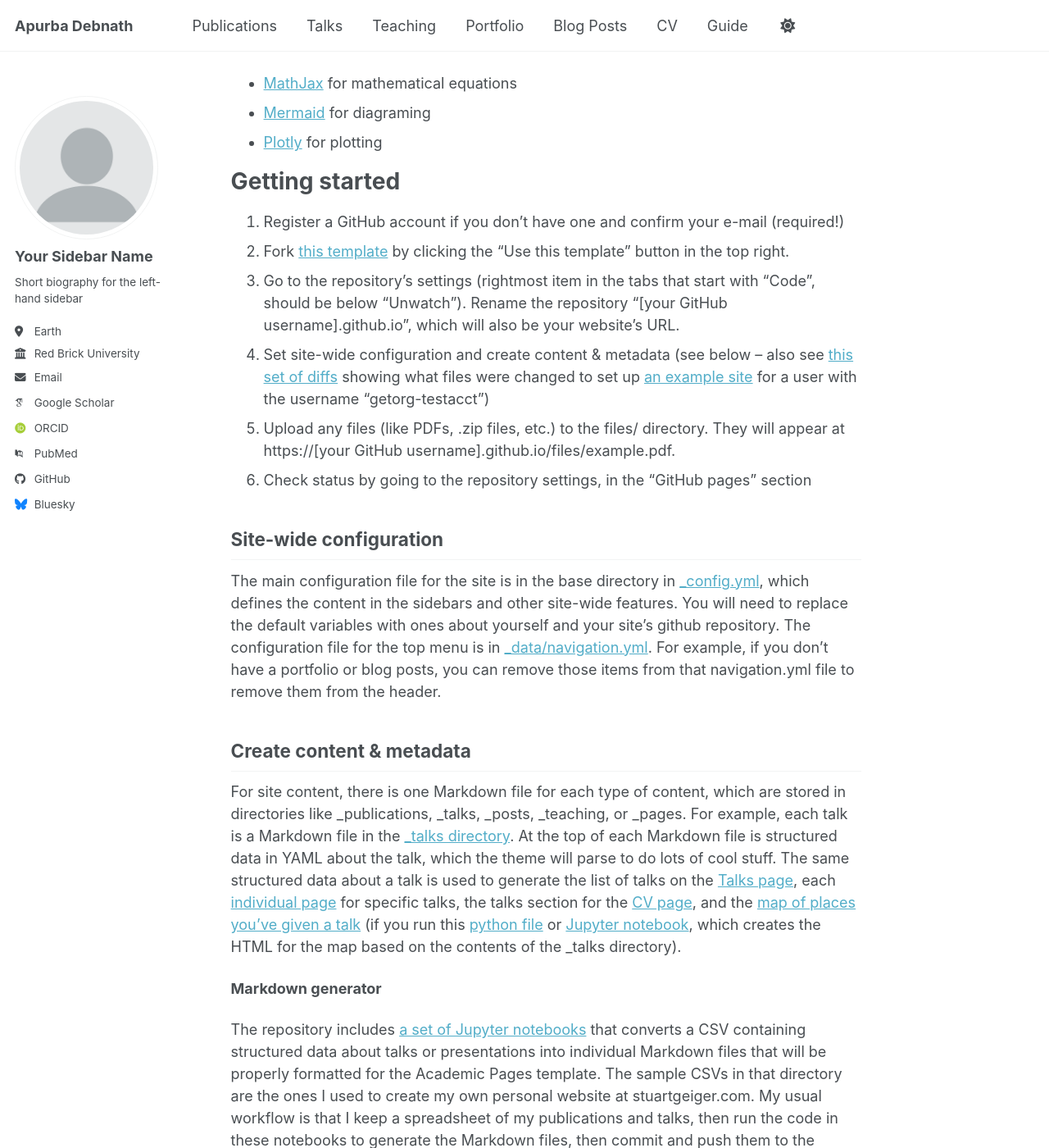
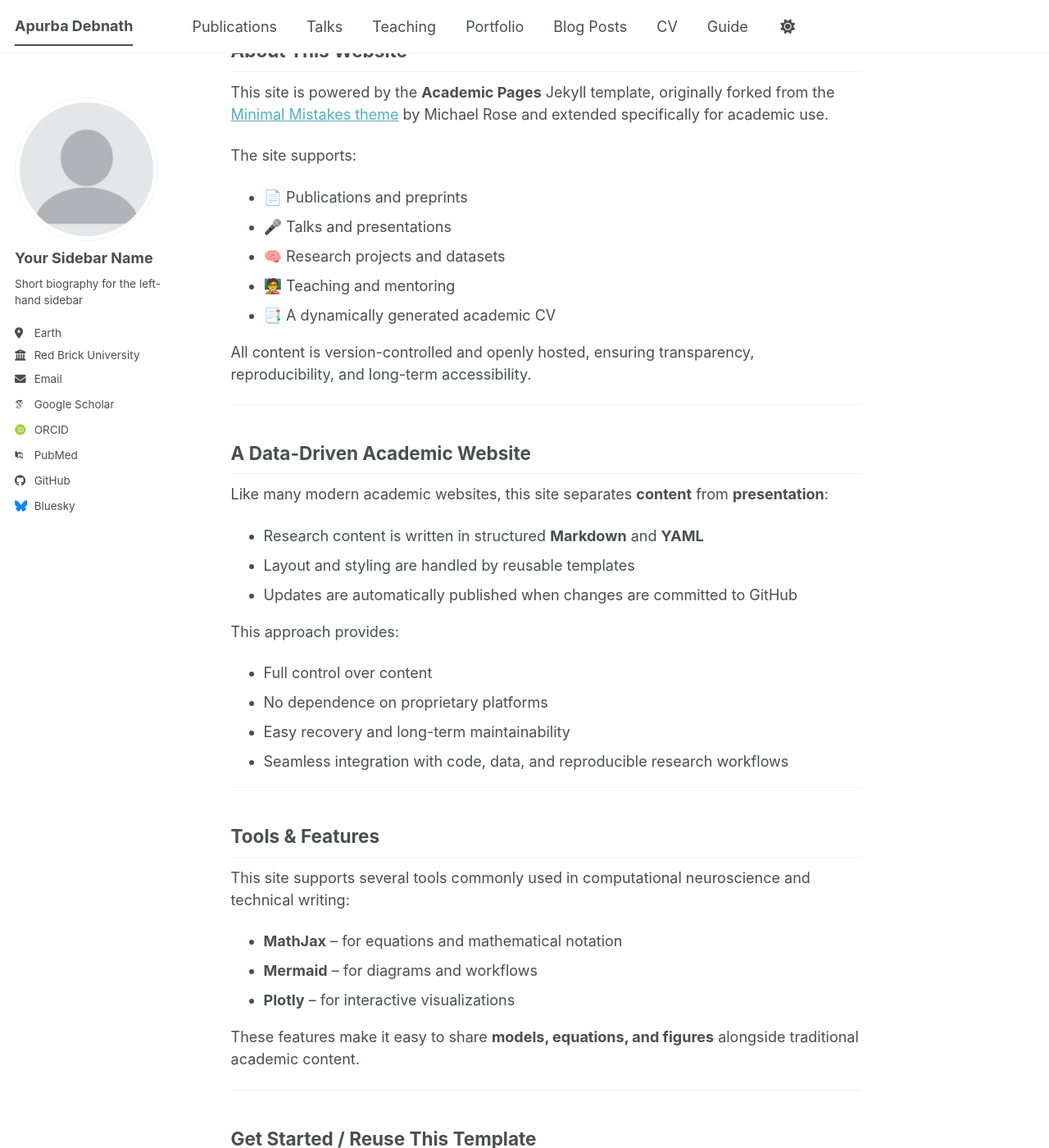
Before and after one commit to ApurbaApd/ApurbaApd.github.io, a Jekyll site: the page built from _pages/about.md, in a window 1280 px wide and 1400 px high, scrolled down 719 px. Shown: the whole window at 82% size. Built offline with Jekyll 4.4.1, drawn with Linux system fonts in a browser that asks for light colours; some web fonts are replaced; our own code applies the rules of GitHub Pages for plain Markdown files; a script bundle is joined from its source files by our own code; library files that are not in the unit come from our copies; some of the changed text lies outside the part shown.

Commit message:
Revise about page with updated content and features
Updated the about page with personal and research information, added site features, and improved structure.

```diff
--- a/_pages/about.md
+++ b/_pages/about.md
@@ -1,47 +1,86 @@
+---
+permalink: /
+title: "Apurba Debnath | Computational Neuroscience & EEG Research"
+author_profile: true
+redirect_from:
+  - /about/
+  - /about.html
+---
 
+Welcome! I am **Apurba Debnath**, a researcher working at the intersection of **computational neuroscience, EEG signal analysis, and machine learning**.
+My research focuses on understanding **neural population dynamics**, **oscillatory activity (ERD/ERS)**, and **motor imagery–related brain processes**, with applications to brain–computer interfaces and neurophysiological modeling.
 
-I am Apurba Debnath, an MS Graduate Student at (https://www.ucsf.edu) UC San Francisco.
+This website serves as a central hub for my **research outputs, publications, talks, teaching activities, and code projects**, and is built using the [Academic Pages](https://github.com/academicpages/academicpages.github.io) template, hosted for free on [GitHub Pages](https://pages.github.com).
 
-A data-driven personal website
-======
-Like many other Jekyll-based GitHub Pages templates, Academic Pages makes you separate the website's content from its form. The content & metadata of your website are in structured Markdown files, while various other files constitute the theme, specifying how to transform that content & metadata into HTML pages. You keep these various Markdown (.md), YAML (.yml), HTML, and CSS files in a public GitHub repository. Each time you commit and push an update to the repository, the [GitHub pages](https://pages.github.com/) service creates static HTML pages based on these files, which are hosted on GitHub's servers free of charge.
+---
 
-Many of the features of dynamic content management systems (like Wordpress) can be achieved in this fashion, using a fraction of the computational resources and with far less vulnerability to hacking and DDoSing. You can also modify the theme to your heart's content without touching the content of your site. If you get to a point where you've broken something in Jekyll/HTML/CSS beyond repair, your Markdown files describing your talks, publications, etc. are safe. You can rollback the changes or even delete the repository and start over - just be sure to save the Markdown files! You can also write scripts that process the structured data on the site, such as [this one](https://github.com/academicpages/academicpages.github.io/blob/master/talkmap.ipynb) that analyzes metadata in pages about talks to display [a map of every location you've given a talk](https://academicpages.github.io/talkmap.html).
+## Research Interests
+- EEG-based motor imagery and resting-state analysis
+- Neural oscillations (alpha/beta ERD–ERS mechanisms)
+- Computational and biophysical modeling of cortical dynamics
+- Machine learning and statistical modeling for neural data
+- Within-subject and cross-session variability in brain signals
 
-For those users that need more advanced functionality, the template also supports the following popular tools:
-- [MathJax](https://www.mathjax.org/) for mathematical equations
-- [Mermaid](https://mermaid.js.org/) for diagraming
-- [Plotly](https://plotly.com/javascript/) for plotting
+---
 
-Getting started
-======
-1. Register a GitHub account if you don't have one and confirm your e-mail (required!)
-1. Fork [this template](https://github.com/academicpages/academicpages.github.io) by clicking the "Use this template" button in the top right.
-1. Go to the repository's settings (rightmost item in the tabs that start with "Code", should be below "Unwatch"). Rename the repository "[your GitHub username].github.io", which will also be your website's URL.
-1. Set site-wide configuration and create content & metadata (see below -- also see [this set of diffs](https://archive.is/3TPas) showing what files were changed to set up [an example site](https://getorg-testacct.github.io) for a user with the username "getorg-testacct")
-1. Upload any files (like PDFs, .zip files, etc.) to the files/ directory. They will appear at https://[your GitHub username].github.io/files/example.pdf.
-1. Check status by going to the repository settings, in the "GitHub pages" section
+## About This Website
+This site is powered by the **Academic Pages** Jekyll template, originally forked from the
+[Minimal Mistakes theme](https://mmistakes.github.io/minimal-mistakes/) by Michael Rose and extended specifically for academic use.
 
-Site-wide configuration
-------
-The main configuration file for the site is in the base directory in [_config.yml](https://github.com/academicpages/academicpages.github.io/blob/master/_config.yml), which defines the content in the sidebars and other site-wide features. You will need to replace the default variables with ones about yourself and your site's github repository. The configuration file for the top menu is in [_data/navigation.yml](https://github.com/academicpages/academicpages.github.io/blob/master/_data/navigation.yml). For example, if you don't have a portfolio or blog posts, you can remove those items from that navigation.yml file to remove them from the header.
+The site supports:
+- 📄 Publications and preprints
+- 🎤 Talks and presentations
+- 🧠 Research projects and datasets
+- 🧑‍🏫 Teaching and mentoring
+- 📑 A dynamically generated academic CV
 
-Create content & metadata
-------
-For site content, there is one Markdown file for each type of content, which are stored in directories like _publications, _talks, _posts, _teaching, or _pages. For example, each talk is a Markdown file in the [_talks directory](https://github.com/academicpages/academicpages.github.io/tree/master/_talks). At the top of each Markdown file is structured data in YAML about the talk, which the theme will parse to do lots of cool stuff. The same structured data about a talk is used to generate the list of talks on the [Talks page](https://academicpages.github.io/talks), each [individual page](https://academicpages.github.io/talks/2012-03-01-talk-1) for specific talks, the talks section for the [CV page](https://academicpages.github.io/cv), and the [map of places you've given a talk](https://academicpages.github.io/talkmap.html) (if you run this [python file](https://github.com/academicpages/academicpages.github.io/blob/master/talkmap.py) or [Jupyter notebook](https://github.com/academicpages/academicpages.github.io/blob/master/talkmap.ipynb), which creates the HTML for the map based on the contents of the _talks directory).
+All content is version-controlled and openly hosted, ensuring transparency, reproducibility, and long-term accessibility.
 
-**Markdown generator**
+---
 
-The repository includes [a set of Jupyter notebooks](https://github.com/academicpages/academicpages.github.io/tree/master/markdown_generator
-) that converts a CSV containing structured data about talks or presentations into individual Markdown files that will be properly formatted for the Academic Pages template. The sample CSVs in that directory are the ones I used to create my own personal website at stuartgeiger.com. My usual workflow is that I keep a spreadsheet of my publications and talks, then run the code in these notebooks to generate the Markdown files, then commit and push them to the GitHub repository.
+## A Data-Driven Academic Website
+Like many modern academic websites, this site separates **content** from **presentation**:
 
-How to edit your site's GitHub repository
-------
-Many people use a git client to create files on their local computer and then push them to GitHub's servers. If you are not familiar with git, you can directly edit these configuration and Markdown files directly in the github.com interface. Navigate to a file (like [this one](https://github.com/academicpages/academicpages.github.io/blob/master/_talks/2012-03-01-talk-1.md) and click the pencil icon in the top right of the content preview (to the right of the "Raw | Blame | History" buttons). You can delete a file by clicking the trashcan icon to the right of the pencil icon. You can also create new files or upload files by navigating to a directory and clicking the "Create new file" or "Upload files" buttons.
+- Research content is written in structured **Markdown** and **YAML**
+- Layout and styling are handled by reusable templates
+- Updates are automatically published when changes are committed to GitHub
 
-Example: editing a Markdown file for a talk
-![Editing a Markdown file for a talk](/images/editing-talk.png)
+This approach provides:
+- Full control over content
+- No dependence on proprietary platforms
+- Easy recovery and long-term maintainability
+- Seamless integration with code, data, and reproducible research workflows
 
-For more info
-------
-More info about configuring Academic Pages can be found in [the guide](https://academicpages.github.io/markdown/), the [growing wiki](https://github.com/academicpages/academicpages.github.io/wiki), and you can always [ask a question on GitHub](https://github.com/academicpages/academicpages.github.io/discussions). The [guides for the Minimal Mistakes theme](https://mmistakes.github.io/minimal-mistakes/docs/configuration/) (which this theme was forked from) might also be helpful.
+---
+
+## Tools & Features
+This site supports several tools commonly used in computational neuroscience and technical writing:
+
+- **MathJax** – for equations and mathematical notation
+- **Mermaid** – for diagrams and workflows
+- **Plotly** – for interactive visualizations
+
+These features make it easy to share **models, equations, and figures** alongside traditional academic content.
+
+---
+
+## Get Started / Reuse This Template
+If you are an academic or researcher interested in building a similar website:
+
+1. Fork the [Academic Pages template](https://github.com/academicpages/academicpages.github.io)
+2. Rename the repository to `yourusername.github.io`
+3. Customize `_config.yml` and `_data/navigation.yml`
+4. Add your content in directories such as `_publications`, `_talks`, and `_pages`
+5. Commit and push — GitHub Pages will handle the rest
+
+---
+
+## Learn More
+- 📘 [Academic Pages Guide](https://academicpages.github.io/markdown/)
+- 🧭 [Academic Pages Wiki](https://github.com/academicpages/academicpages.github.io/wiki)
+- 🛠️ [Minimal Mistakes Documentation](https://mmistakes.github.io/minimal-mistakes/docs/configuration/)
+- 💬 [GitHub Discussions](https://github.com/academicpages/academicpages.github.io/discussions)
+
+---
+
+*This site is actively maintained and updated as my research progresses.*
```
